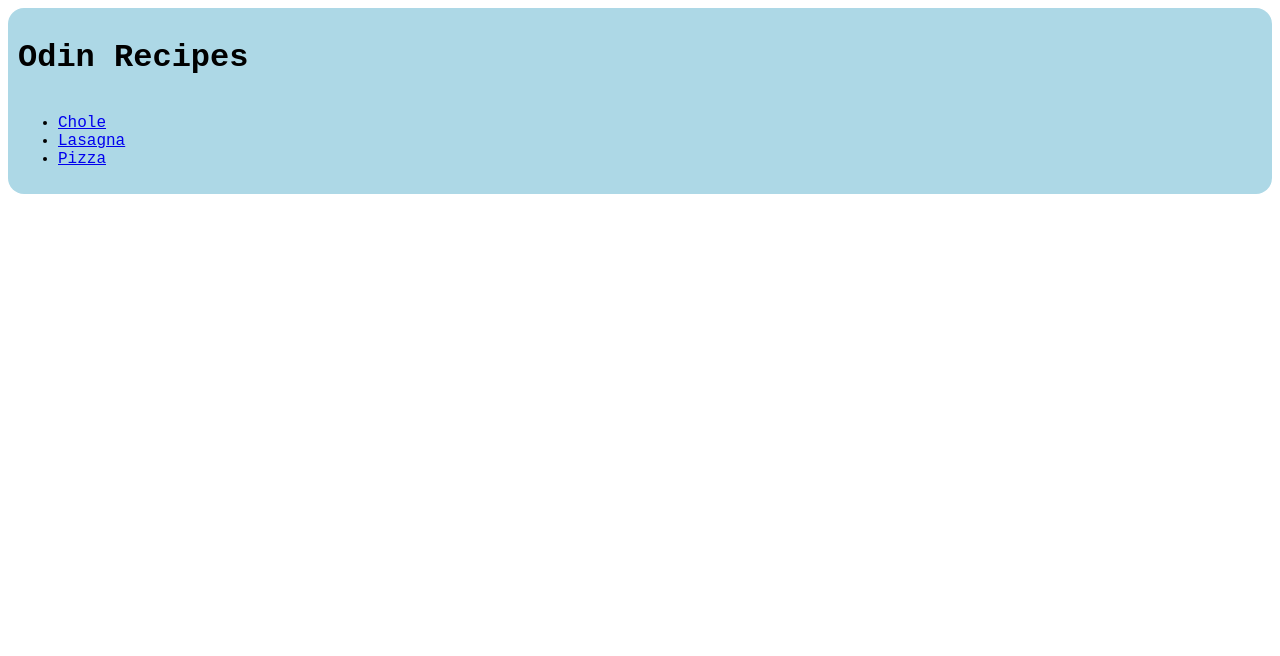
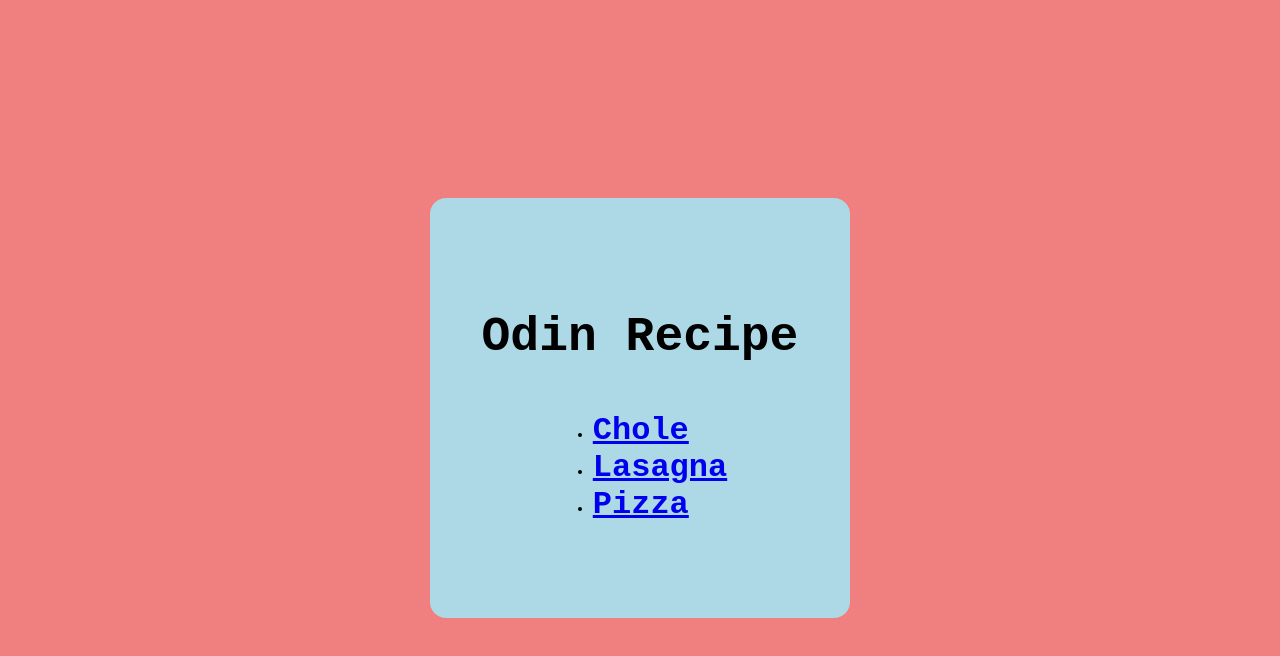
Before and after one commit to aayusht200/odin-recipes, a plain HTML site: page index.html in a window 1280 px wide. Drawn offline with Linux system fonts and the light colour scheme.

Commit message:
made some CSS changes

```diff
--- a/index.html
+++ b/index.html
@@ -5,27 +5,40 @@
     <meta name="viewport" content="width=device-width, initial-scale=1.0">
     <title>Odin Recipes</title>
     <style>
+        body{
+            display: flex;
+            background-color: lightcoral;
+            flex-direction: column;
+            align-items: center;
+            justify-content: center;
+            /* border: 10px solid; */
+            height: 100vh;
+        }
     .recipe{
-        display: flex;
+            display: flex;
             flex-direction: column;
             background-color: lightblue;
             border-radius: 1rem;
             padding: 10px;
             font-family: 'Courier New', Courier, monospace;
+            height: 400px;
+            width: 400px;
+            align-items: center;
             justify-content: center;
+            /* border: 10px solid; */
     }
     a {
-            font-size: 1rem;
+            font-size: 2rem;
     }
     </style>
 </head>
 <body>
     <div class="recipe">
-    <h1>Odin Recipes</h1>
+    <h1 style="font-size: 3rem;">Odin Recipe</h1>
     <ul>
-    <li><a href="recipes/chole.html">Chole</a></li>
-    <li><a href="recipes/lasagna.html">Lasagna</a></li>
-    <li><a href="recipes/pizza.html">Pizza</a></li>
+    <li><a href="recipes/chole.html"><strong>Chole</strong></a></li>
+    <li><a href="recipes/lasagna.html"><strong>Lasagna</strong></a></li>
+    <li><a href="recipes/pizza.html"><strong>Pizza</strong></a></li>
     </ul>
     </div>
 </body>
```
Also changed, not shown: recipes/chole.html (+11 -1 lines), recipes/lasagna.html (+9 -0 lines), recipes/pizza.html (+9 -0 lines).
